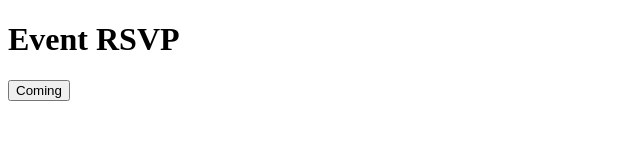
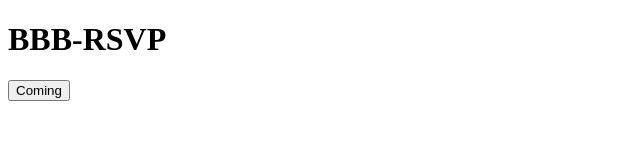
Before and after one commit to OllePlume/BBB-RSVP, a plain HTML site: page Index.html in a window 1280 px wide. Shown: the whole page, without its empty margins (0-640 px from the left). Drawn offline with nearby package versions, Linux system fonts and the light colour scheme.

Commit message:
index.html

```diff
--- a/Index.html
+++ b/Index.html
@@ -1,11 +1,11 @@
 <!DOCTYPE html>
 <html>
 <head>
-    <title>Event RSVP</title>
+    <title>BBB-RSVP</title>
     <script src="https://code.jquery.com/jquery-3.6.0.min.js"></script>
 </head>
 <body>
-    <h1>Event RSVP</h1>
+    <h1>BBB-RSVP</h1>
     <button id="rsvpButton">Coming</button>
     <p id="responseMessage"></p>
 
```
